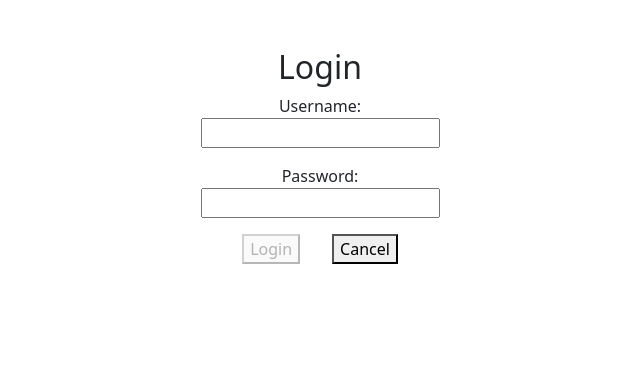
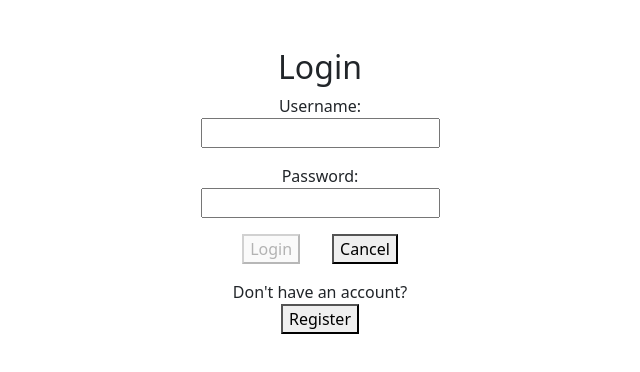
Before and after one commit to Rds1055/fall-22-dbgui, a React (Create React App) app in the folder frontend/: page /login in a window 1280 px wide. Shown: the top 372 px of the page, without its empty margins (308-948 px from the left). Built offline with nearby package versions, Linux system fonts and the light colour scheme.

Commit message:
Login/register buttons

```diff
--- a/frontend/src/components/pages/Login.jsx
+++ b/frontend/src/components/pages/Login.jsx
@@ -74,6 +74,18 @@ export const Login = () => {
                         valid !== undefined && valid !== 1 &&
                         <p>You are logged in!</p>
                     }
+                    {/* Go to login */}
+                    <p>
+                        Don't have an account?
+                    </p>
+                    <button
+                        type = "button"
+                        onClick = {() => {
+                            navigate("/register");
+                        }}
+                    >
+                        Register
+                    </button>
                 </form>
             </div>
         </>
--- a/frontend/src/components/pages/Register.jsx
+++ b/frontend/src/components/pages/Register.jsx
@@ -67,6 +67,18 @@ export const Register = () => {
                         valid === -1 &&
                         <p className = "invalid-login">Invalid input</p>
                     }
+                    {/* Go to login */}
+                    <p>
+                        Already have an account?
+                    </p>
+                    <button
+                        type = "button"
+                        onClick = {() => {
+                            navigate("/login");
+                        }}
+                    >
+                        Login
+                    </button>
                 </form>
             </div>
         </>
--- a/frontend/src/style.css
+++ b/frontend/src/style.css
@@ -18,7 +18,7 @@
     margin-bottom: 1rem;
 }
 
-.account-form form button {
+.account-form button {
     display: inline;
     margin: 0 1rem;
 }
```
